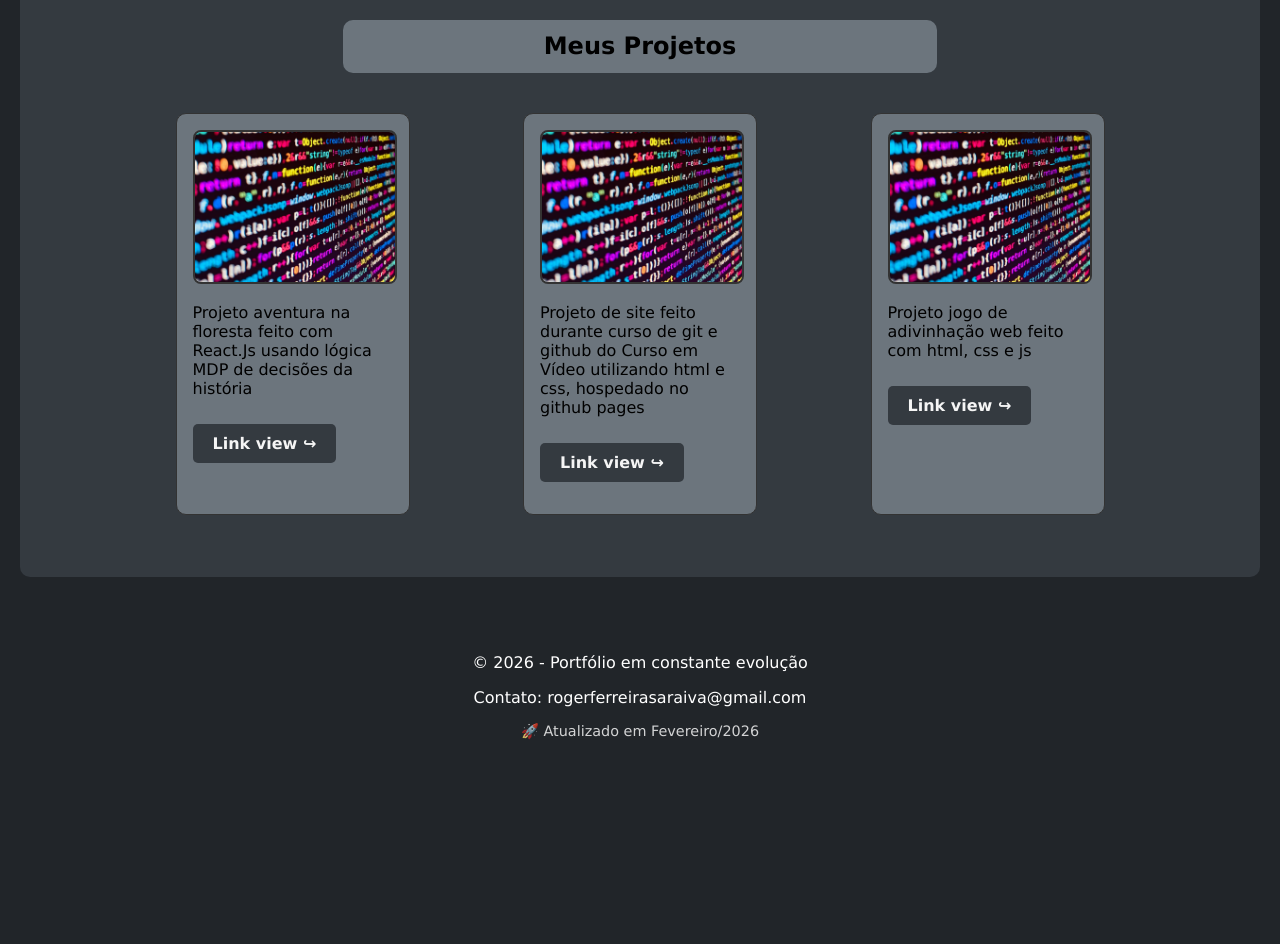
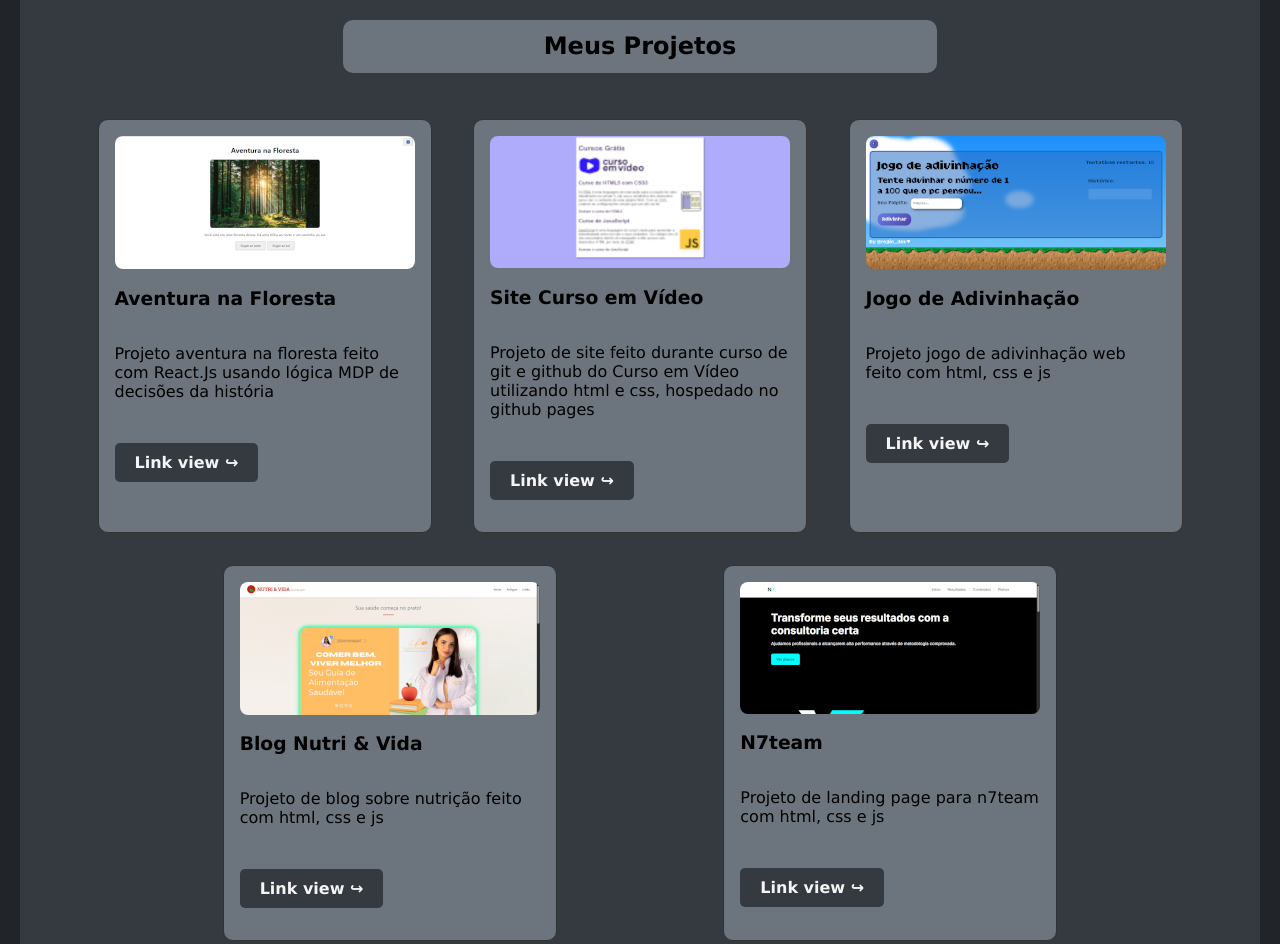
Before and after one commit to rogin2005/rogin2005.github.io, a plain HTML site: page index.html in a window 1280 px wide. Shown: the part 1080-2024 px from the top of the page. Before the commit the page ends 1872 px from the top, so only its background shows below. Drawn offline with Linux system fonts and the light colour scheme.

Commit message:
feat: add screenshots projetos, ajustes finos layout e responsividade

```diff
--- a/css/estilo.css
+++ b/css/estilo.css
@@ -108,18 +108,7 @@ main h2 {
     align-content: center;
 }
 
-#projetos div {
-    background-color: #6c757d;
-    border: 1px solid #333;
-    border-radius: 10px;
-    transition: transform 0.3s, box-shadow 0.3s;
-}
 
-#projetos div:hover {
-    transform: translateY(-10px);
-    box-shadow: 0 10px 20px rgb(255, 255, 255);
-    border-color: rgb(255, 255, 255);
-}
 
 ul {
     list-style-type: none;
@@ -141,19 +130,29 @@ li a:hover {
     border-radius: 5px;
 }
 
-main div {
-    max-width: 200px;
-    margin: 10px;
+#projetos div {
+    display: flex;
+    flex-direction: column;
+    max-width: 300px;
+    max-height: 390px;
     padding: 1rem;
+    margin: 1rem;
+    background-color: #6c757d;
+    border: 1px solid #333;
+    border-radius: 10px;
+    transition: transform 0.3s, box-shadow 0.3s;
+}
+
+#projetos div:hover {
+    transform: translateY(-10px);
+    box-shadow: 0 10px 20px rgb(255, 255, 255);
+    border-color: rgb(255, 255, 255);
 }
 
 .capa-codigo {
-    width: 100%;
-    height: 150px;
+    display: flex;
     object-fit: cover;
     border-radius: 8px;
-    margin-bottom: 15px;
-    border: 2px solid #333;
 }
 
 footer {
@@ -214,3 +213,34 @@ p a:hover {
 
 
 }
+
+@media (max-width: 500px) {
+
+    body {
+        font-size: 0.9rem;
+        padding: 0;
+    }
+
+    .container {
+        padding: 0.5rem 0.5rem;
+        display: block;
+    }
+
+    main {
+        padding: 0.7rem;
+    }
+
+    #sec-perfil {
+        width: 210px;
+        height: 210px;
+    }
+
+    #resumo-perfil {
+        text-align: start;
+    }
+
+    #projetos div {
+        width: 210px;
+    }
+
+}
--- a/index.html
+++ b/index.html
@@ -64,25 +64,50 @@
             <h2>Meus Projetos</h2>
 
             <section id="projetos">
-                <div>
-                    <img src="img/codigo.jpg" alt="capa" class="capa-codigo">
-                    Projeto aventura na floresta feito com React.Js usando lógica MDP de decisões da história
+
+                <div> <!-- projeto aventura floresta react.js -->
+                    <img src="img/screenshot-aventura-f.png" alt="capa" class="capa-codigo">
+                    <h3>Aventura na Floresta</h3>
+                    <p>Projeto aventura na floresta feito com React.Js usando lógica MDP de decisões da história</p>
                     <p><a href="https://aventura-floresta.vercel.app/" target="_blank" rel="next">Link view &rarrhk;</a>
                     </p>
                 </div>
-                <div>
-                    <img src="img/codigo.jpg" alt="capa" class="capa-codigo">
-                    Projeto de site feito durante curso de git e github do Curso em Vídeo utilizando html e css,
-                    hospedado no github pages
+
+                <div> <!-- projeto site curso em vídeo demo -->
+                    <img src="img/screenshot-site-curso.png" alt="capa" class="capa-codigo">
+                    <h3>Site Curso em Vídeo</h3>
+                    <p>
+                        Projeto de site feito durante curso de git e github do Curso em Vídeo utilizando html e css,
+                        hospedado no github pages
+                    </p>
                     <p><a href="https://rogin2005.github.io/projeto-site/" target="_blank" rel="next">Link view
                             &rarrhk;</a></p>
                 </div>
-                <div>
-                    <img src="img/codigo.jpg" alt="capa" class="capa-codigo">
-                    Projeto jogo de adivinhação web feito com html, css e js
+
+                <div> <!-- jogo adivinhação html, css, js no vercel -->
+                    <img src="img/screenshot-jogo-adv.png" alt="capa" class="capa-codigo">
+                    <h3>Jogo de Adivinhação</h3>
+                    <p>Projeto jogo de adivinhação web feito com html, css e js</p>
                     <p><a href="https://jogo-adivinhacao-lilac.vercel.app/" target="_blank" rel="next">Link view
                             &rarrhk;</a></p>
                 </div>
+
+                <div> <!-- projeto nutri e vida page -->
+                    <img src="img/screenshot-nutri-e-vida.png" alt="capa" class="capa-codigo">
+                    <h3>Blog Nutri & Vida</h3>
+                    <p>Projeto de blog sobre nutrição feito com html, css e js</p>
+                    <p><a href="https://nutri-e-vida.vercel.app/" target="_blank" rel="next">Link view
+                            &rarrhk;</a></p>
+                </div>
+
+                <div> <!-- projeto landing page n7team -->
+                    <img src="img/screenshot-n7team.png" alt="capa" class="capa-codigo">
+                    <h3>N7team</h3>
+                    <p>Projeto de landing page para n7team com html, css e js</p>
+                    <p><a href="https://n7team.vercel.app/" target="_blank" rel="next">Link view
+                            &rarrhk;</a></p>
+                </div>
+
             </section>
 
         </main>
@@ -93,7 +118,7 @@
 
         <p>&copy; 2026 - Portfólio em constante evolução</p>
         <p>Contato: rogerferreirasaraiva@gmail.com</p>
-        <p style="font-size: 0.9em; opacity: 0.8;">&#x1F680; Atualizado em Fevereiro/2026</p>
+        <p style="font-size: 0.9em; opacity: 0.8;">&#x1F680; Atualizado em Maio/2026</p>
 
     </footer>
 
```
Also changed, not shown: img/screenshot-aventura-f.png (added), img/screenshot-jogo-adv.png (added), img/screenshot-n7team.png (added), img/screenshot-nutri-e-vida.png (added), img/screenshot-site-curso.png (added).
